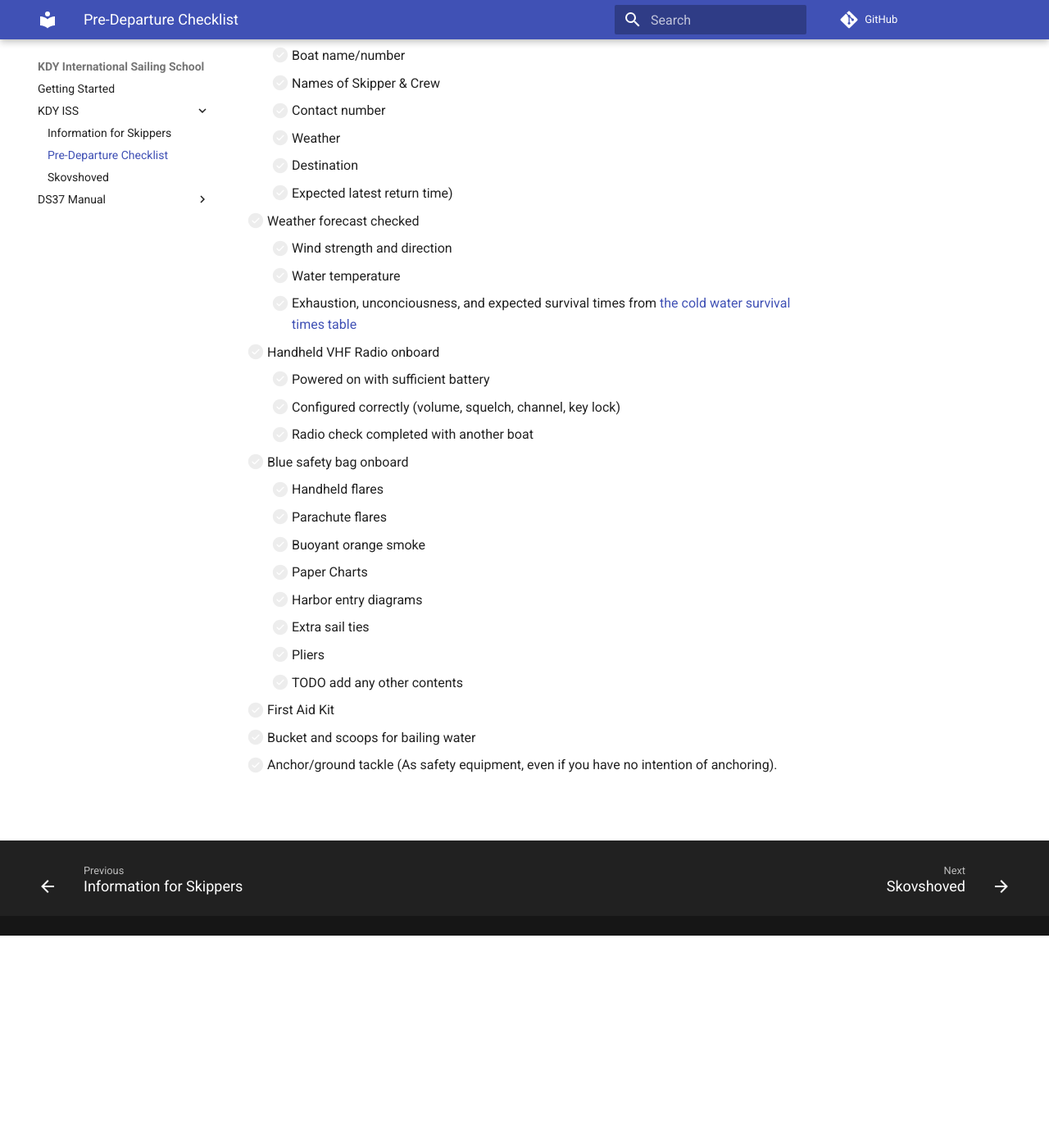
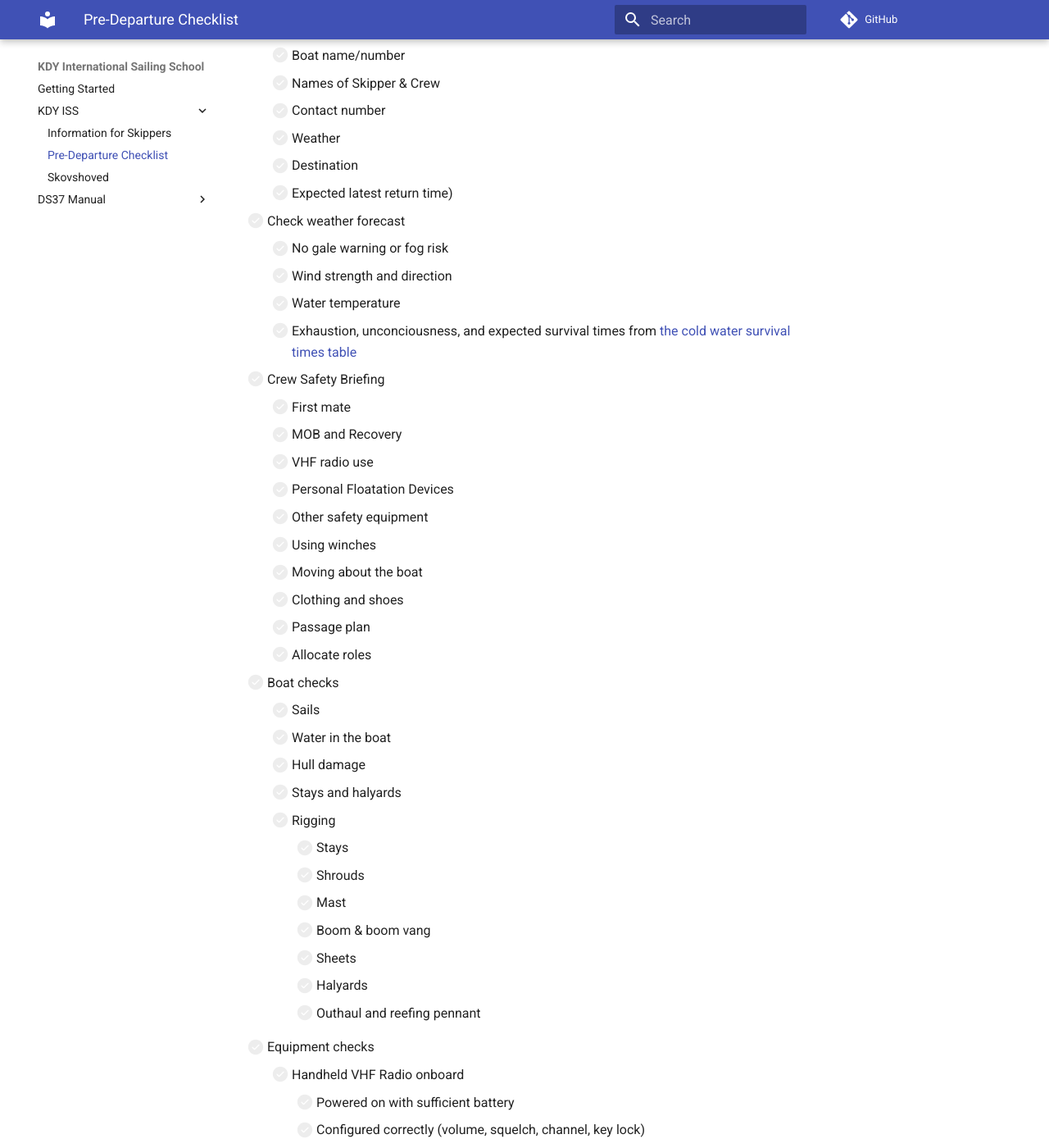
Before and after one commit to x123/kdy-iss, an MkDocs documentation site: the page built from docs/pre-departure-checklist.md, in a window 1280 px wide and 1400 px high, scrolled down 259 px. Shown: the whole window at 82% size. Built offline with MkDocs 1.6.1 and Material for MkDocs 9.7.7, drawn with Linux system fonts in a browser that asks for light colours; comment, search, counter and statistics services are not loaded.

Commit message:
update pre-departure checklist

```diff
--- a/docs/pre-departure-checklist.md
+++ b/docs/pre-departure-checklist.md
@@ -8,26 +8,53 @@
     * [ ] Weather
     * [ ] Destination
     * [ ] Expected latest return time)
-* [ ] Weather forecast checked
+* [ ] Check weather forecast
+    * [ ] No gale warning or fog risk
     * [ ] Wind strength and direction
     * [ ] Water temperature
     * [ ] Exhaustion, unconciousness, and expected survival times from [the
       cold water survival times
       table](safety.md#cold-water-survival-times)
-* [ ] Handheld VHF Radio onboard
-    * [ ] Powered on with sufficient battery
-    * [ ] Configured correctly (volume, squelch, channel, key lock)
-    * [ ] Radio check completed with another boat
-* [ ] Blue safety bag onboard
-    * [ ] Handheld flares
-    * [ ] Parachute flares
-    * [ ] Buoyant orange smoke
-    * [ ] Paper Charts
-    * [ ] Harbor entry diagrams
-    * [ ] Extra sail ties
-    * [ ] Pliers
-    * [ ] TODO add any other contents
-* [ ] First Aid Kit
-* [ ] Bucket and scoops for bailing water
-* [ ] Anchor/ground tackle (As safety equipment, even if you have no intention
+* [ ] Crew Safety Briefing
+    * [ ] First mate
+    * [ ] MOB and Recovery
+    * [ ] VHF radio use
+    * [ ] Personal Floatation Devices
+    * [ ] Other safety equipment
+    * [ ] Using winches
+    * [ ] Moving about the boat
+    * [ ] Clothing and shoes
+    * [ ] Passage plan
+    * [ ] Allocate roles
+* [ ] Boat checks
+    * [ ] Sails
+    * [ ] Water in the boat
+    * [ ] Hull damage
+    * [ ] Stays and halyards
+    * [ ] Rigging
+        * [ ] Stays
+        * [ ] Shrouds
+        * [ ] Mast
+        * [ ] Boom & boom vang
+        * [ ] Sheets
+        * [ ] Halyards
+        * [ ] Outhaul and reefing pennant
+* [ ] Equipment checks
+    * [ ] Handheld VHF Radio onboard
+        * [ ] Powered on with sufficient battery
+        * [ ] Configured correctly (volume, squelch, channel, key lock)
+        * [ ] Radio check completed with another boat
+    * [ ] Blue safety bag onboard
+        * [ ] Handheld flares
+        * [ ] Parachute flares
+        * [ ] Buoyant orange smoke
+        * [ ] Paper Charts
+        * [ ] Harbor entry diagrams
+        * [ ] Extra sail ties
+        * [ ] Pliers
+        * [ ] TODO add any other contents
+    * [ ] Lifering (Danbuoy)
+    * [ ] First Aid Kit
+    * [ ] Bucket and scoops for bailing water
+    * [ ] Anchor/ground tackle (As safety equipment, even if you have no intention
   of anchoring).
```
